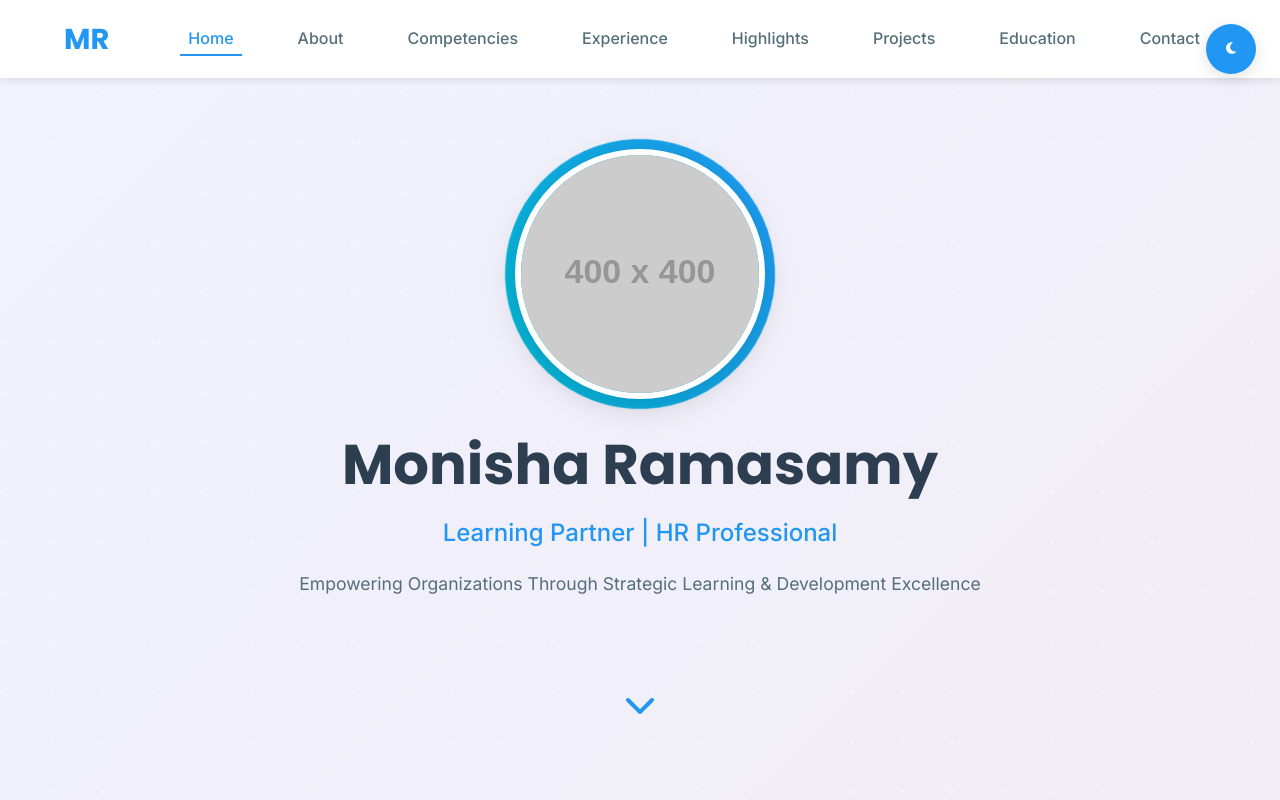
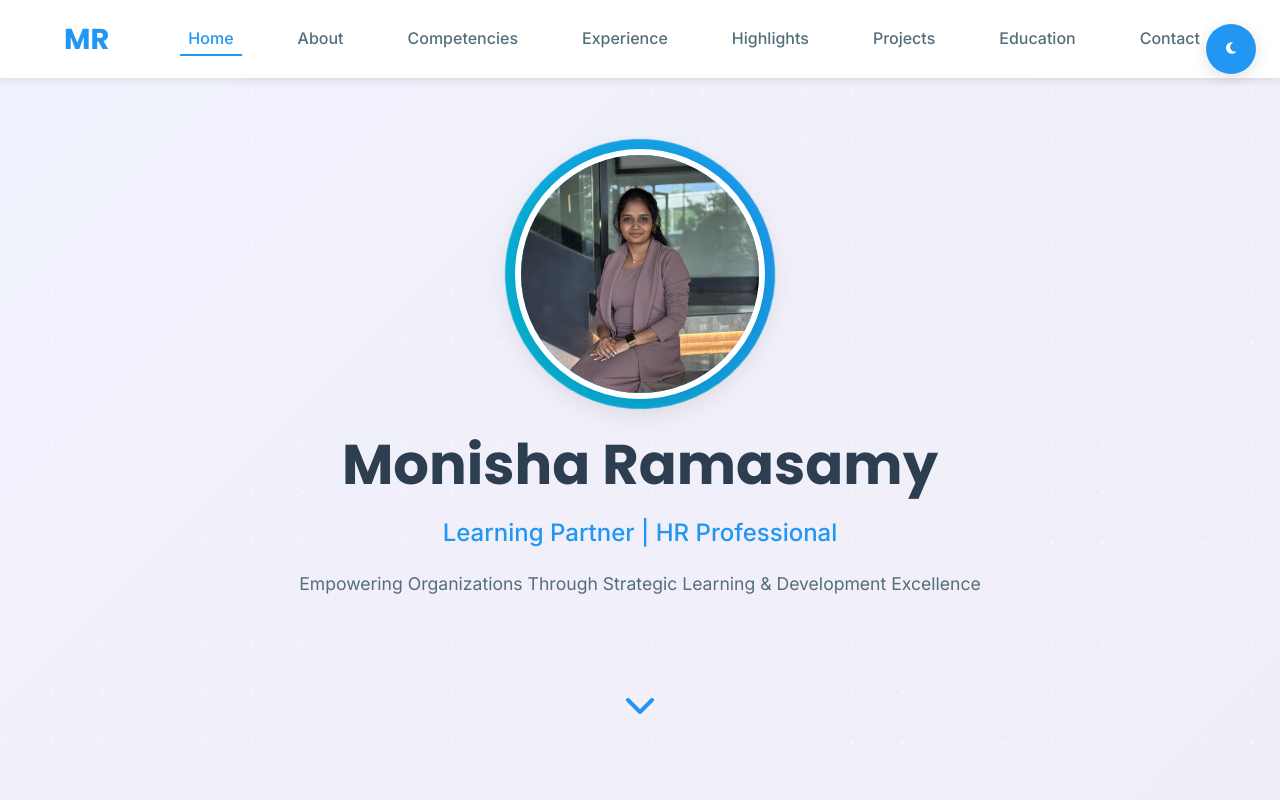
Before and after one commit to Rathna-31/portfolio-page, a plain HTML site: page index.html in a window 1280 px wide. Shown: the top 800 px of the page. Drawn offline with Linux system fonts and the light colour scheme; placeholder pictures from the web are drawn by us.

Commit message:
Update profile photo path in index.html

```diff
--- a/index.html
+++ b/index.html
@@ -9,7 +9,7 @@
 
     <meta property="og:title" content="Monisha Ramasamy - Learning Partner | HR Professional">
     <meta property="og:description" content="Experienced HR Learning & Development Professional specializing in Training Coordination and Employee Engagement">
-    <meta property="og:image" content="profile-photo.jpg">
+    <meta property="og:image" content="public/images/profile-photo.jpg">
     <meta property="og:type" content="website">
 
     <title>Monisha Ramasamy - Learning Partner | HR Professional</title>
@@ -53,7 +53,7 @@
                 <!-- IMPORTANT: Replace the src path with your actual profile photo -->
                 <!-- Create an 'images' folder in your project and place 'profile-photo.jpg' inside it -->
                 <!-- Recommended: 400x400px minimum resolution, professional headshot -->
-                <img src="https://via.placeholder.com/400x400/4A90E2/ffffff?text=MR"
+                <img src="public/images/profile-photo.jpg"
                      alt="Monisha Ramasamy - HR Learning Partner"
                      class="profile-photo"
                      id="profile-photo">
```
